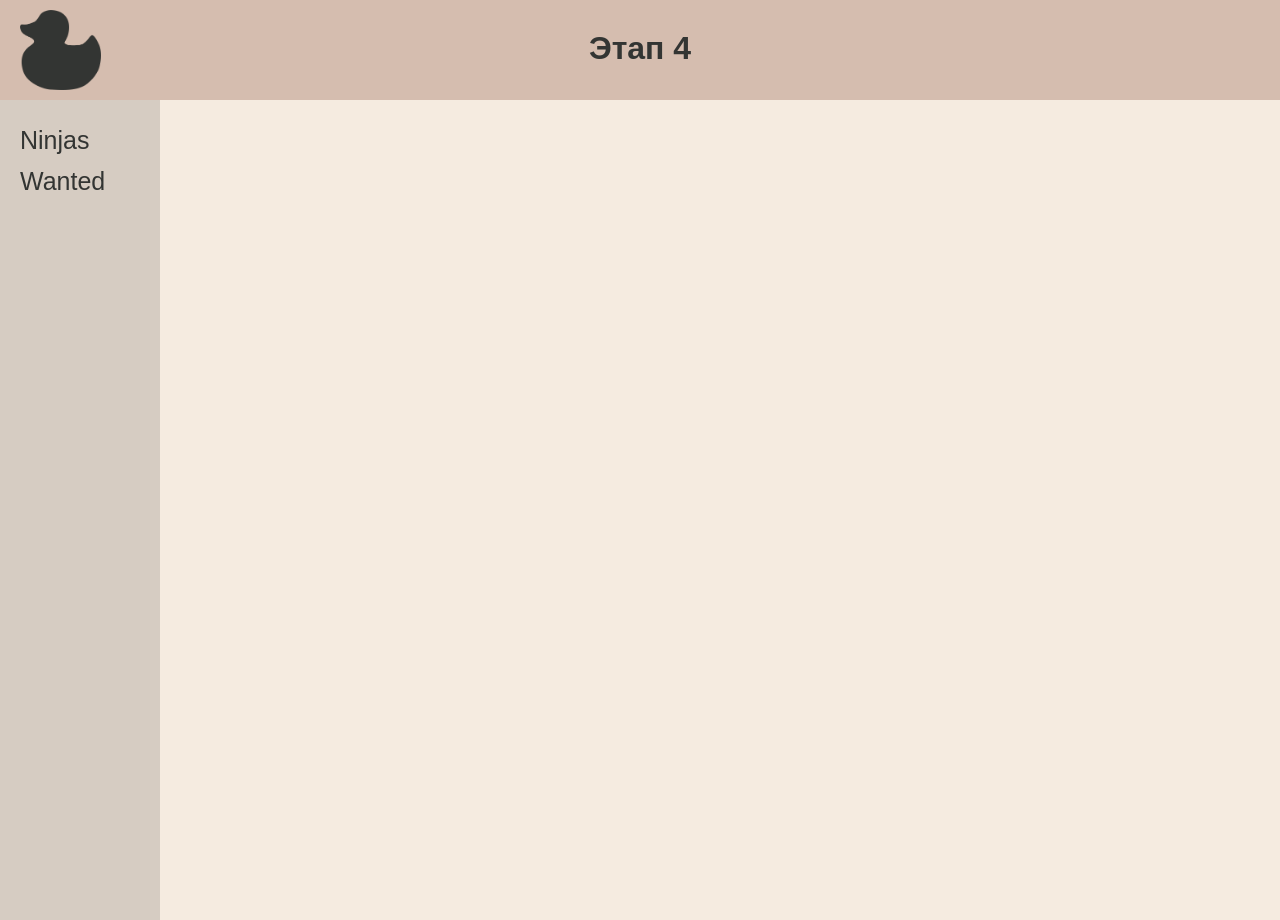
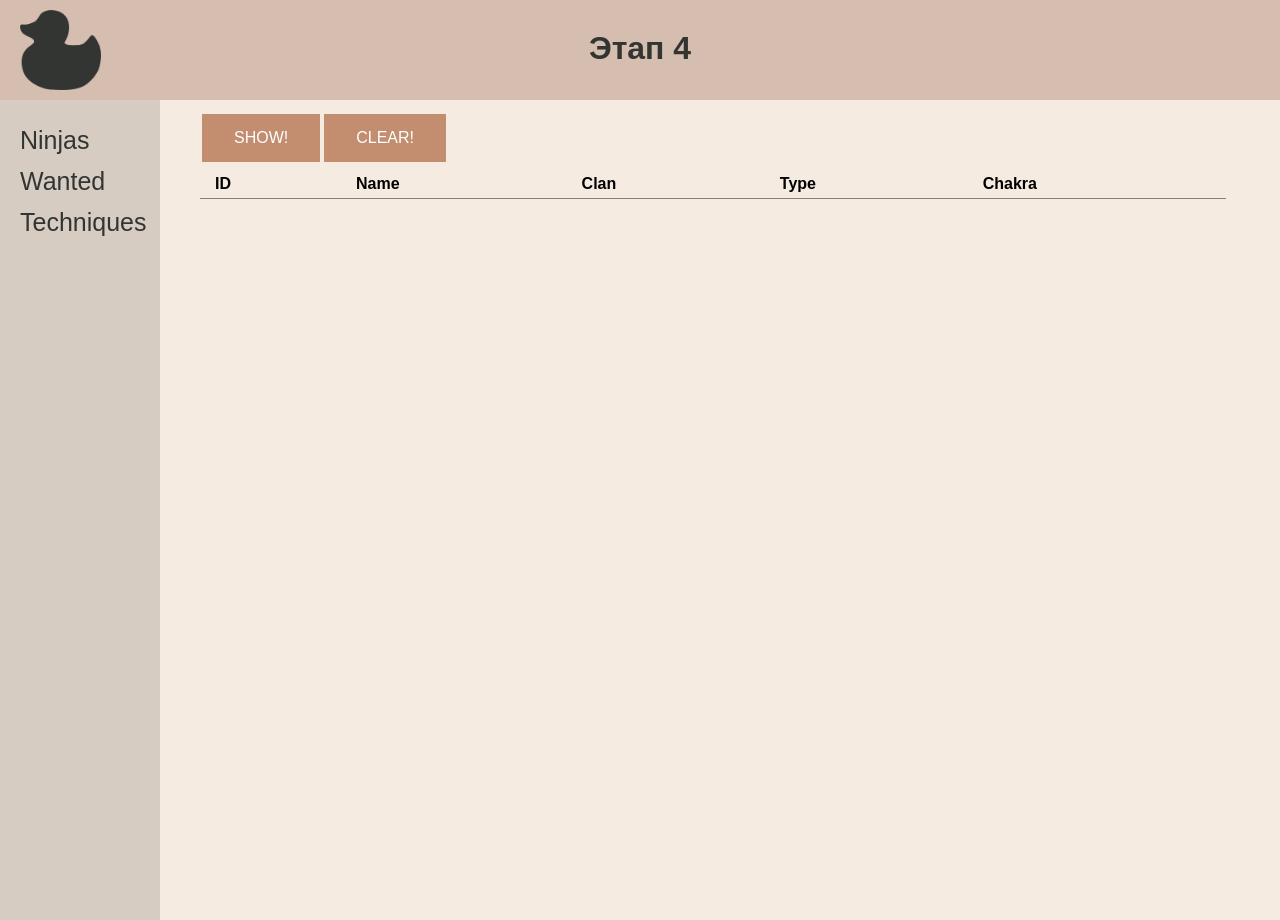
Before and after one commit to atrenes/db-course-stage-4-front, a React (Create React App) app: page /techniques in a window 1280 px wide. Built offline with nearby package versions, Linux system fonts and the light colour scheme.

Commit message:
add Techniques.js logic

```diff
--- a/src/App.js
+++ b/src/App.js
@@ -5,6 +5,7 @@ import Ninjas from './components/Ninjas';
 import Wanted from "./components/Wanted";
 import {Navbar} from "./components/Navbar";
 import {Route, BrowserRouter, Routes} from "react-router-dom";
+import Techniques from "./components/Techniques";
 
 function App() {
     return (
@@ -21,6 +22,7 @@ function App() {
             <Routes>
                 <Route path={'/ninjas'} element={<Ninjas/>}/>
                 <Route path={'/wanted'} element={<Wanted/>}/>
+                <Route path={'/techniques'} element={<Techniques/>}/>
             </Routes>
         </div>
         </body>
--- a/src/components/Navbar.js
+++ b/src/components/Navbar.js
@@ -5,6 +5,7 @@ export const Navbar = () => {
         <div>
             <NavLink className="SideLink" to="/ninjas">Ninjas</NavLink>
             <NavLink className="SideLink" to="/wanted">Wanted</NavLink>
+            <NavLink className="SideLink" to="/techniques">Techniques</NavLink>
         </div>
     )
 }
--- /dev/null
+++ b/src/components/Techniques.js
@@ -0,0 +1,78 @@
+import React, {Component} from "react";
+import axios from "axios";
+import Table from "react-bootstrap/Table"
+
+class Techniques extends Component {
+    state = {
+        techniques: []
+    }
+    constructor(props) {
+        super(props)
+        this.state = {
+            techniques: []
+        }
+        this.showTechniques = this.showTechniques.bind(this)
+        this.deleteTable = this.deleteTable.bind(this)
+    }
+
+    showTechniques() {
+        axios.get('http://localhost:3000/techniques')
+            .then((response) => {
+                this.setState({
+                    techniques: response.data
+                })
+            });
+    }
+
+    deleteTable() {
+        this.setState({
+            techniques: []
+        });
+    }
+
+    render() {
+        let techniques = this.state.techniques.map((technique) => {
+            return (
+                <tr key={technique.id}>
+                    <td>{technique.id}</td>
+                    <td>{technique.name}</td>
+                    <td>{technique.clanName}</td>
+                    <td>{technique.typeType}</td>
+                    <td>{technique.chakraCost}</td>
+                </tr>
+            )
+        });
+        return (
+            <div className="Pole">
+                <div className="TopBar">
+
+                    <button className="ButtonStyle" onClick={this.showTechniques}>
+                        SHOW!
+                    </button>
+
+                    <button className="ButtonStyle" onClick={this.deleteTable}>
+                        CLEAR!
+                    </button>
+
+
+                </div>
+                <Table className="Table">
+                    <thead>
+                    <tr>
+                        <th>ID</th>
+                        <th>Name</th>
+                        <th>Clan</th>
+                        <th>Type</th>
+                        <th>Chakra</th>
+                    </tr>
+                    </thead>
+                    <tbody>
+                    {techniques}
+                    </tbody>
+                </Table>
+            </div>
+        )
+    }
+}
+
+export default Techniques
```
